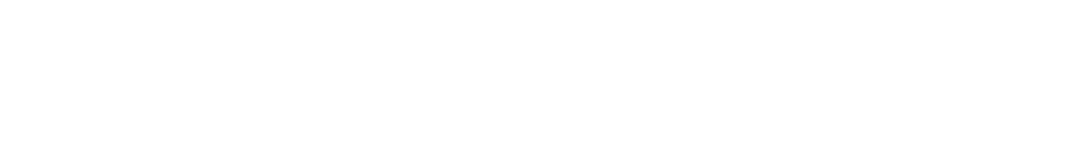
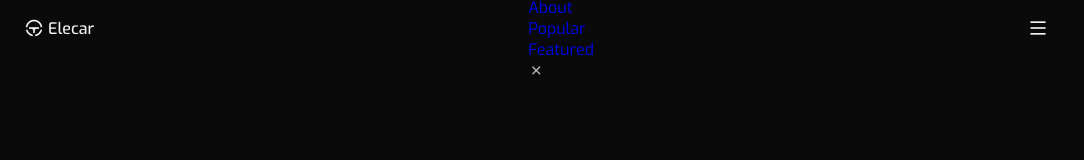
Before and after one commit to Semi-King/Car-Website-design, a plain HTML site: page index.html in a window 1280 px wide. Shown: the whole page, without its empty margins (0-1084 px from the left). Drawn offline with nearby package versions, Linux system fonts and the light colour scheme.

Commit message:
Add starter code for nav and nav menu

```diff
--- a/assets/css/styles.css
+++ b/assets/css/styles.css
@@ -35,6 +35,7 @@
   --z-fixed: 100;
 }
 
+/* Responsive typography */
 @media screen and (min-width: 968px) {
   :root {
     --h1-font-size: 2.25rem;
@@ -109,6 +110,60 @@ img {
 }
 
 /*=============== HEADER & NAV ===============*/
+.header {
+  width: 100%;
+  background-color: transparent;
+  position: fixed;
+  top: 0;
+  left: 0;
+  z-index: var(--z-fixed);
+}
+
+nav {
+  height: var(--header-height);
+  display: flex;
+  justify-content: space-between;
+  align-items: center;
+}
+
+.nav__logo,
+.nav__toggle {
+  color: var(--title-color);
+  display: inline-flex;
+}
+
+.nav__logo {
+  align-items: center;
+  column-gap: .25rem;
+  font-weight: var(--font-medium);
+  transition: .3s;
+}
+
+.nav__logo i {
+  font-size: 1.25rem;
+}
+
+.nav__logo:hover {
+  color: var(--first-color);
+}
+
+.nav__toggle {
+  font-size: 1.25rem;
+  cursor: pointer;
+}
+
+@media screen and (max-width: 767px) {
+  .nav__menu{
+    position: fixed;
+    background-color: hsla(0, 0%, 100%, .1);
+    top: 0;
+    right: 0;
+    width: 100%;
+    height: 100%;
+    backdrop-filter: blur(96px);
+    transition: .3s;
+  }
+}
 
 
 /* Show menu */
--- a/index.html
+++ b/index.html
@@ -5,23 +5,53 @@
         <meta name="viewport" content="width=device-width, initial-scale=1.0">
 
         <!--=============== FAVICON ===============-->
-        <link rel="shortcut icon" href="" type="image/x-icon">
+        <link rel="shortcut icon" href="assets/img/favicon.png" type="image/x-icon">
 
         <!--=============== REMIX ICONS ===============-->
-
+        <link href="https://cdn.jsdelivr.net/npm/remixicon@3.4.0/fonts/remixicon.css" rel="stylesheet">
 
         <!--=============== SWIPER CSS ===============-->
         <link rel="stylesheet" href="">
 
         <!--=============== CSS ===============-->
-        <link rel="stylesheet" href="">
+        <link rel="stylesheet" href="assets/css/styles.css">
 
         <title>Responsive car website - Bedimcode</title>
     </head>
     <body>
         <!--==================== HEADER ====================-->
         <header class="header" id="header">
+            <nav class="nav container">
+                <a href="#" class="nav__logo">
+                    <i class="ri-steering-line"></i>
+                    Elecar
+                </a>
+                <div class="nav__menu" id="nav-menu">
+                    <ul class="nav__list">
+                        <li class="nav__item">
+                            <a href="#home" class="nav__link">Home</a>
+                        </li>
+                        <li class="nav__item">
+                            <a href="#about" class="nav__link">About</a>
+                        </li>
+                        <li class="nav__item">
+                            <a href="#popular" class="nav__link">Popular</a>
+                        </li>
+                        <li class="nav__item">
+                            <a href="#featured" class="nav__link">Featured</a>
+                        </li>
+                    </ul>
 
+                    <div class="nav__close" id="nav-close">
+                        <i class="ri-close-line"></i>
+                    </div>
+                </div>
+
+                <!-- Toggle button -->
+                <div class="nav__toggle" id="nav-toggle">
+                    <i class="ri-menu-line"></i>
+                </div>
+            </nav>
         </header>
 
         <!--==================== MAIN ====================-->
@@ -81,6 +111,6 @@
         <script src=""></script>
 
         <!--=============== MAIN JS ===============-->
-        <script src=""></script>
+        <script src="assets/js/main.js"></script>
     </body>
 </html>
```
